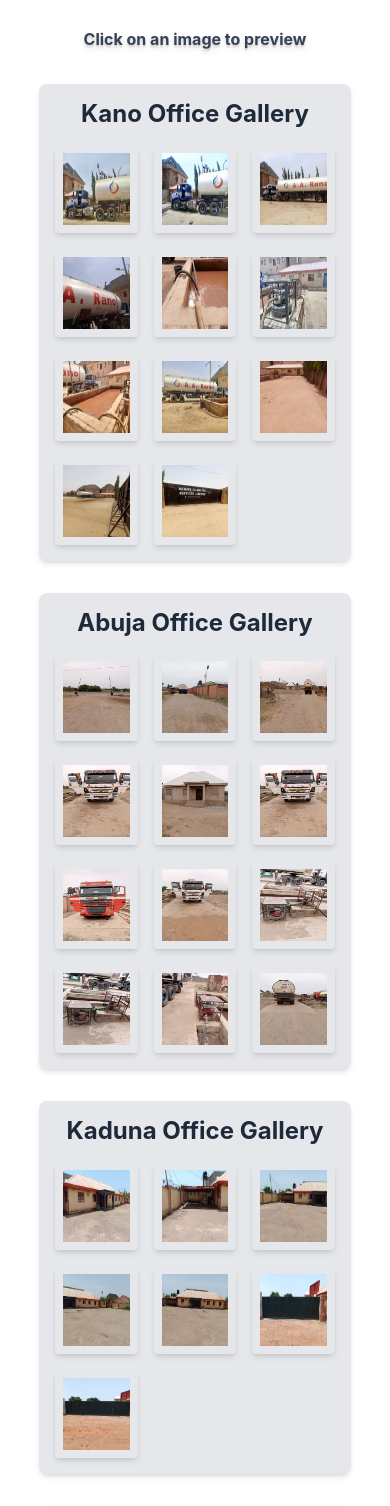
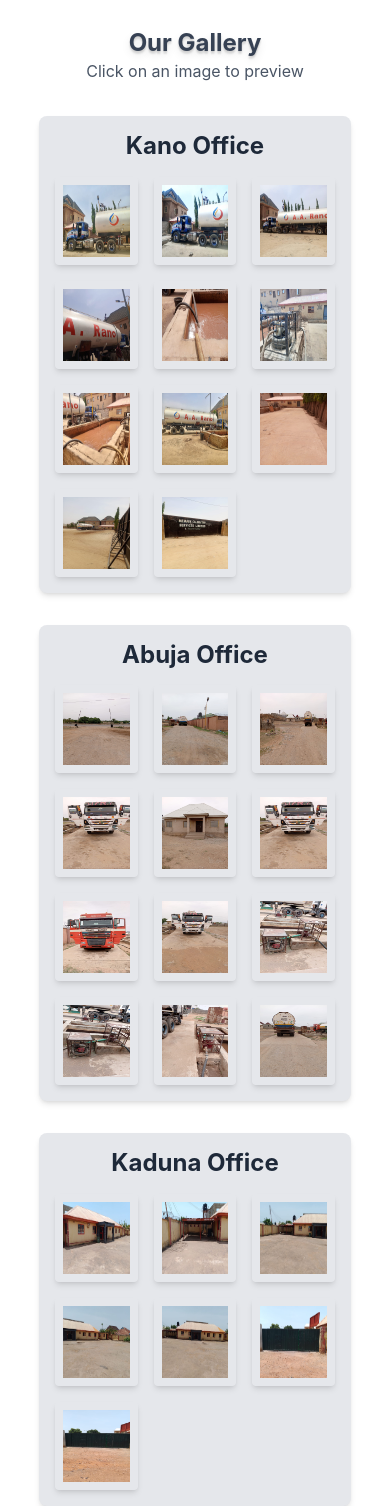
Before and after one commit to cloobTech/memark_calibration_company, a React (Vite) app: page / in a window 390 px wide. Shown: the part 5620-7126 px from the top of the page. Built offline with nearby package versions, Linux system fonts and the light colour scheme.

Commit message:
Gallery Added

```diff
--- a/src/constant/gallery.js
+++ b/src/constant/gallery.js
@@ -54,7 +54,7 @@ import others_5 from "../assets/gallery/others/others_5.jpeg";
 
 export const image_gallery = [
   {
-    service_station: "Kano Office Gallery",
+    service_station: "Kano Office",
     images: [
       kn_1,
       kn_2,
@@ -70,7 +70,7 @@ export const image_gallery = [
     ],
   },
   {
-    service_station: "Abuja Office Gallery",
+    service_station: "Abuja Office",
     images: [
       abj_1,
       abj_2,
@@ -87,15 +87,15 @@ export const image_gallery = [
     ],
   },
   {
-    service_station: "Kaduna Office Gallery",
+    service_station: "Kaduna Office",
     images: [kd_1, kd_2, kd_3, kd_4, kd_5, kd_6, kd_7],
   },
   {
-    service_station: "Illorin Office Gallery",
+    service_station: "Illorin Office",
     images: [il_1, il_2, il_3, il_4, il_5, il_6, il_7, il_8, il_9],
   },
   {
-    service_station: "Others",
+    service_station: "Other Gallery",
     images: [others_1, others_2, others_3, others_4, others_5],
   },
 ];
--- a/src/pages/Index.jsx
+++ b/src/pages/Index.jsx
@@ -39,6 +39,7 @@ const Index = () => {
         transition="fade"
         transitionDuration={600}
         transitionTimingFunction="ease"
+
         styles={{
           modal: {
             backgroundColor: "#f8f9fa",
--- a/src/sections/Gallery.jsx
+++ b/src/sections/Gallery.jsx
@@ -5,7 +5,10 @@ import { image_gallery } from "../constant/gallery";
 const Gallery = ({ open }) => {
   return (
     <section id="gallery" className="py-[30px] sm:pt-[40px]">
-      <p className="text-center mb-8 font-bold text-gray-700 text-shadow-lg md:text-3xl">
+      <p className="text-center font-bold text-gray-700 text-shadow-lg  text-2xl sm:text-3xl">
+        Our Gallery
+      </p>
+      <p className="text-gray-600 text-center mb-8">
         Click on an image to preview
       </p>
       <div className="container  grid grid-cols-1 md:grid-cols-2 gap-8 md:gap-24">
```
